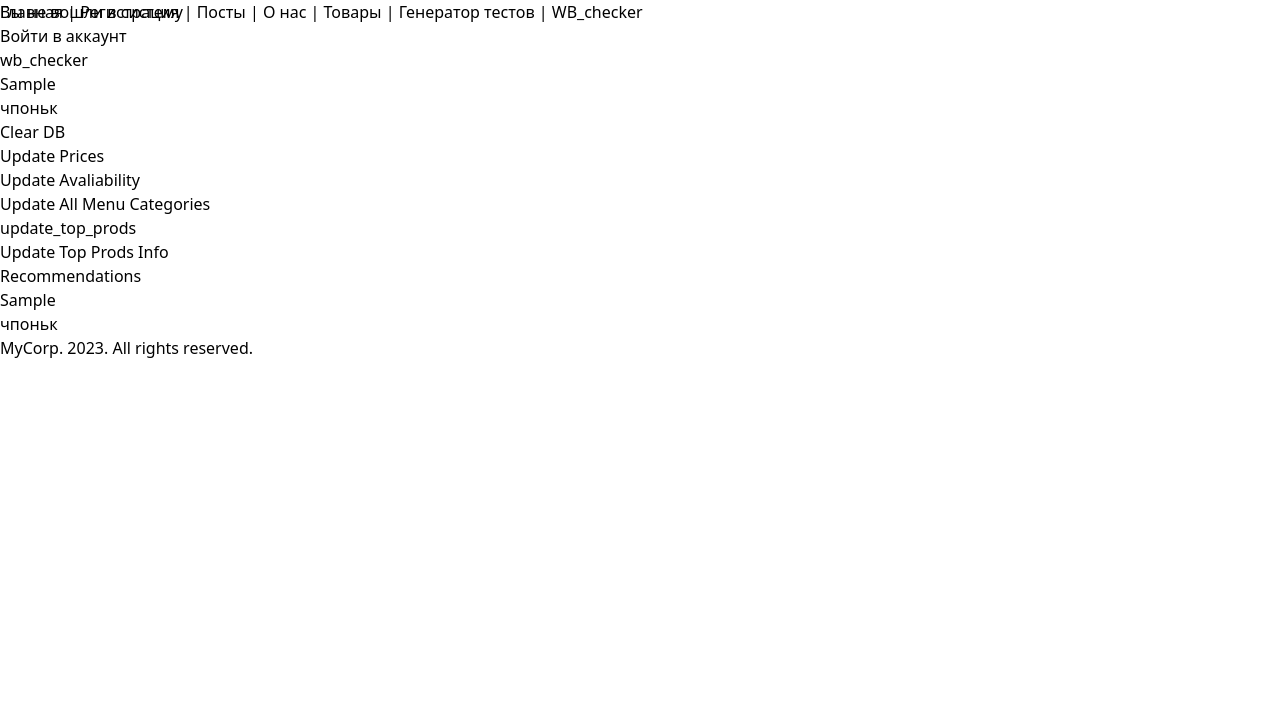
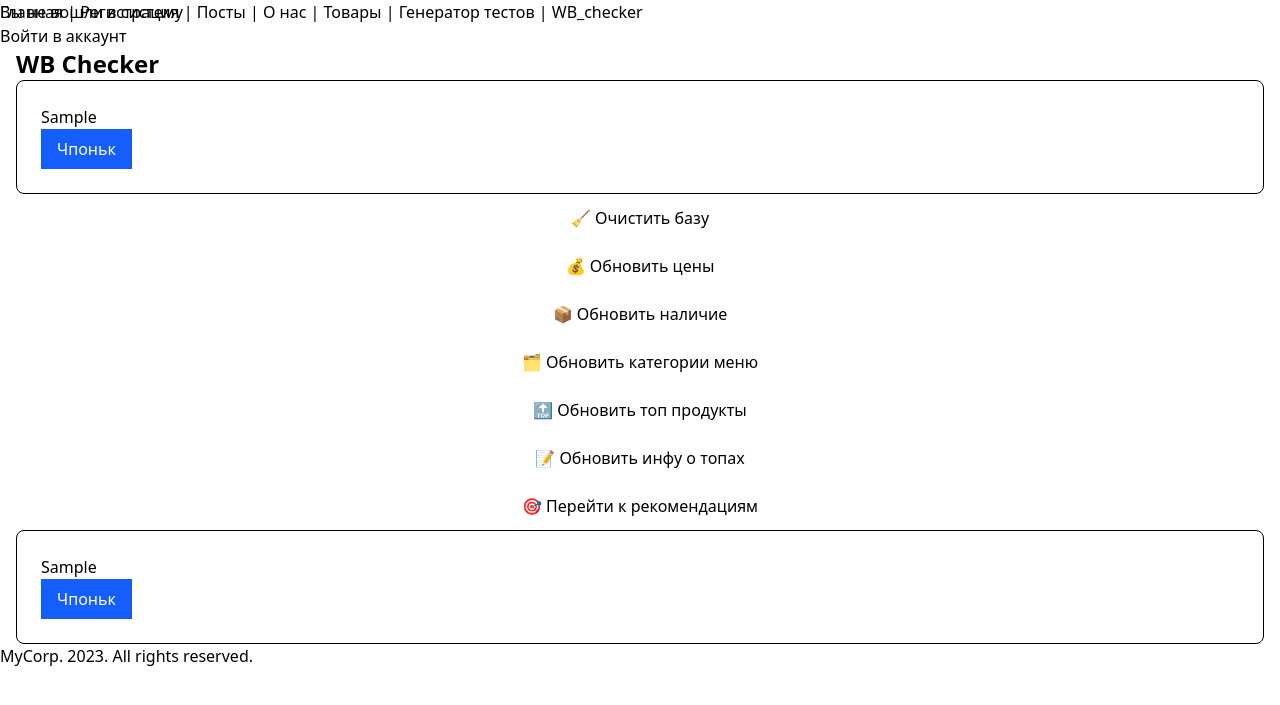
Before and after one commit to coldtema/project_x, a Django app: template apps/wb_checker/templates/index.html in a window 1280 px wide. Shown: the top 705 px of the page. Run offline with Django 3.2, Linux system fonts and the light colour scheme; the template is opened without the code that fills it: most values are stand-ins (such as "Sample title", 1, 10 or a date in 2020); some libraries are stand-ins or nearby versions.

Commit message:
css styling for main page  wb_checker main template

```diff
--- a/apps/wb_checker/templates/index.html
+++ b/apps/wb_checker/templates/index.html
@@ -1,45 +1,58 @@
-{%extends 'base.html'%}
+{% extends 'base.html' %}
 
-{%block title%}wb_checker{%endblock title%}
+{% block title %}WB Checker{% endblock title %}
 
-{%block content%}
-<h1>wb_checker</h1>
-<form method="POST">
-    {%csrf_token%}
-    <table>
-        {{form_parse.as_table}}
-    </table>
-    <input type="submit", value="чпоньк">
-</form>
-<h1></h1>
-<h1></h1>
-<a href="{%url 'wb_checker:clear_db'%}">Clear DB</a>
-<h1></h1>
-<h1></h1>
-<a href="{%url 'wb_checker:update_prices'%}">Update Prices</a>
-<h1></h1>
-<h1></h1>
-<a href="{%url 'wb_checker:update_avaliability'%}">Update Avaliability</a>
-<h1></h1>
-<h1></h1>
-<a href="{%url 'wb_checker:update_all_menu_categories'%}">Update All Menu Categories</a>
-<h1></h1>
-<h1></h1>
-<a href="{%url 'wb_checker:update_top_prods'%}">update_top_prods</a>
-<h1></h1>
-<h1></h1>
-<a href="{%url 'wb_checker:update_top_prods_info'%}">Update Top Prods Info</a>
-<h1></h1>
-<h1></h1>
-<a href="{%url 'wb_checker:recommendations'%}">Recommendations</a>
-<h1></h1>
-<h1></h1>
-<form method="POST">
-    {%csrf_token%}
-    <table>
-        {{form_get_dest.as_table}}
-    </table>
-    <input type="submit", value="чпоньк">
-</form>
+{% block content %}
+<div class="max-w-3xl mx-auto px-4 py-8 space-y-8">
 
-{%endblock content%}
+    <h1 class="text-2xl font-bold text-gray-800">WB Checker</h1>
+
+    <!-- Форма 1 -->
+    <form method="POST" class="bg-white p-6 rounded-lg shadow space-y-4 border">
+        {% csrf_token %}
+        <div class="space-y-2">
+            {{ form_parse.as_p }}
+        </div>
+        <button type="submit" class="bg-blue-600 text-white px-4 py-2 rounded hover:bg-blue-700 transition">
+            Чпоньк
+        </button>
+    </form>
+
+    <!-- Ссылки -->
+    <div class="grid gap-4 md:grid-cols-2">
+        <a href="{% url 'wb_checker:clear_db' %}" class="block bg-red-100 text-red-700 font-medium px-4 py-3 rounded hover:bg-red-200 transition text-center">
+            🧹 Очистить базу
+        </a>
+        <a href="{% url 'wb_checker:update_prices' %}" class="block bg-blue-100 text-blue-700 font-medium px-4 py-3 rounded hover:bg-blue-200 transition text-center">
+            💰 Обновить цены
+        </a>
+        <a href="{% url 'wb_checker:update_avaliability' %}" class="block bg-yellow-100 text-yellow-800 font-medium px-4 py-3 rounded hover:bg-yellow-200 transition text-center">
+            📦 Обновить наличие
+        </a>
+        <a href="{% url 'wb_checker:update_all_menu_categories' %}" class="block bg-green-100 text-green-700 font-medium px-4 py-3 rounded hover:bg-green-200 transition text-center">
+            🗂️ Обновить категории меню
+        </a>
+        <a href="{% url 'wb_checker:update_top_prods' %}" class="block bg-purple-100 text-purple-700 font-medium px-4 py-3 rounded hover:bg-purple-200 transition text-center">
+            🔝 Обновить топ продукты
+        </a>
+        <a href="{% url 'wb_checker:update_top_prods_info' %}" class="block bg-indigo-100 text-indigo-700 font-medium px-4 py-3 rounded hover:bg-indigo-200 transition text-center">
+            📝 Обновить инфу о топах
+        </a>
+        <a href="{% url 'wb_checker:recommendations' %}" class="block bg-pink-100 text-pink-700 font-medium px-4 py-3 rounded hover:bg-pink-200 transition text-center">
+            🎯 Перейти к рекомендациям
+        </a>
+    </div>
+
+    <!-- Форма 2 -->
+    <form method="POST" class="bg-white p-6 rounded-lg shadow space-y-4 border">
+        {% csrf_token %}
+        <div class="space-y-2">
+            {{ form_get_dest.as_p }}
+        </div>
+        <button type="submit" class="bg-blue-600 text-white px-4 py-2 rounded hover:bg-blue-700 transition">
+            Чпоньк
+        </button>
+    </form>
+
+</div>
+{% endblock content %}
```
